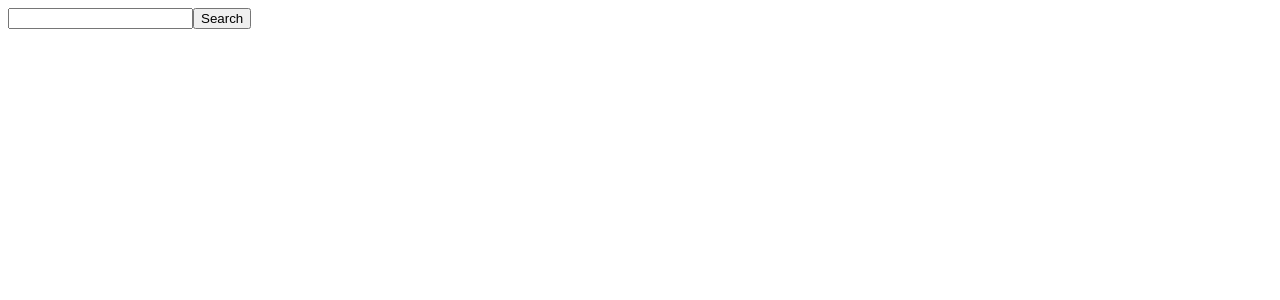
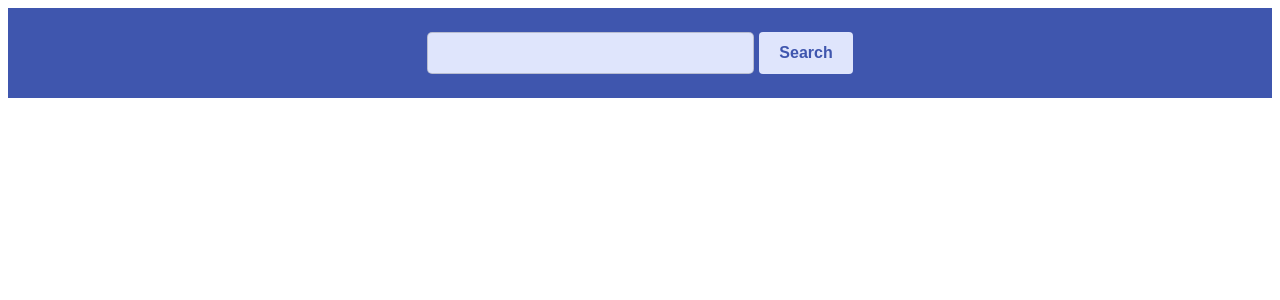
Before and after one commit to annienf17/goit-react-hw-04-images, a React (Create React App) app: page / in a window 1280 px wide. Shown: the top 300 px of the page. Built offline with nearby package versions, Linux system fonts and the light colour scheme.

Commit message:
style css

```diff
--- a/src/components/button/Button.jsx
+++ b/src/components/button/Button.jsx
@@ -6,8 +6,8 @@ export class Button extends Component {
   render() {
     const { onClick } = this.props;
     return (
-      <div className={css.loadMore}>
-        <button onClick={onClick} className={css.button}>
+      <div className={css.load_more}>
+        <button className={css.load_more_button} onClick={onClick}>
           Load more
         </button>
       </div>
--- a/src/components/button/Button.module.css
+++ b/src/components/button/Button.module.css
@@ -0,0 +1,14 @@
+.load_more {
+  margin: auto;
+  text-align: center;
+}
+.load_more_button {
+  color: #fff;
+  background-color: #3f56ae;
+  border: none;
+  border-radius: 4px;
+  outline: none;
+  margin-bottom: 50px;
+  padding: 10px 20px;
+  font-size: 1rem;
+}
--- a/src/components/imagegallery/ImageGallery.jsx
+++ b/src/components/imagegallery/ImageGallery.jsx
@@ -1,12 +1,13 @@
 import React, { Component } from 'react';
 import ImageGalleryItem from '../imagegalleryitem/ImageGalleryItem';
 import PropTypes from 'prop-types';
+import css from './ImageGallery.module.css';
 
 export class ImageGallery extends Component {
   render() {
     const { images, updateModalImage } = this.props;
     return (
-      <div>
+      <ul className={css.imageGallery}>
         {images.map(image => (
           <ImageGalleryItem
             key={image.id}
@@ -17,7 +18,7 @@ export class ImageGallery extends Component {
           />
         ))}
 
-      </div>
+      </ul>
     );
   }
 }
--- /dev/null
+++ b/src/components/imagegallery/ImageGallery.module.css
@@ -0,0 +1,8 @@
+.imageGallery {
+  display: flex;
+  flex-wrap: wrap;
+  justify-content: center;
+  gap: 2rem 2.5rem;
+  margin: 0;
+  padding: 2.5rem 0;
+}
--- a/src/components/imagegalleryitem/ImageGalleryItem.jsx
+++ b/src/components/imagegalleryitem/ImageGalleryItem.jsx
@@ -1,5 +1,6 @@
 import React, { Component } from 'react';
 import PropTypes from 'prop-types';
+import css from './ImageGalleryItem.module.css';
 
 export default class ImageGalleryItem extends Component {
   render() {
@@ -10,7 +11,10 @@ export default class ImageGalleryItem extends Component {
           updateModalImage(largeImageSrc);
         }}
       >
-        <img src={src} alt={alt} />
+      <li className={css.image_gallery_li}>
+         <img className={css.image_gallery_item} src={src} alt={alt} />
+      </li>
+
       </div>
     );
   }
--- /dev/null
+++ b/src/components/imagegalleryitem/ImageGalleryItem.module.css
@@ -0,0 +1,9 @@
+.image_gallery_li {
+ list-style: none;
+}
+.image_gallery_item {
+    width: 480px;
+    height: 360px;
+    object-fit: cover;
+    border-radius: 5px;
+}
--- a/src/components/modal/Modal.module.css
+++ b/src/components/modal/Modal.module.css
@@ -7,11 +7,10 @@
   display: flex;
   justify-content: center;
   align-items: center;
-  background-color: rgba(0, 0, 0, 0.5);
-  z-index: 1200;
+  background-color: rgba(0, 0, 0, 0.7);
 }
-
-.modal {
+.modal img {
   max-width: 100%;
   height: auto;
+
 }
--- a/src/components/searchbar/SearchBar.jsx
+++ b/src/components/searchbar/SearchBar.jsx
@@ -1,13 +1,16 @@
 import React, { Component } from 'react';
+import css from './SearchBar.module.css';
 
 export class SearchBar extends Component {
   render() {
     const { handleChange, handleSubmit } = this.props;
     return (
       <div>
-        <form onSubmit={handleSubmit}>
-          <input type="text" onChange={handleChange} />
-          <button type="submit">Search</button>
+        <form className={css.form} onSubmit={handleSubmit}>
+          <input className={css.input} type="text" onChange={handleChange} />
+          <button className={css.search_button} type="submit">
+            Search
+          </button>
         </form>
       </div>
     );
--- /dev/null
+++ b/src/components/searchbar/SearchBar.module.css
@@ -0,0 +1,31 @@
+.form {
+  margin: auto;
+  text-align: center;
+  padding: 1.5rem 0;
+  background-color: rgb(63, 86, 174);
+  display: flex;
+  justify-content: center;
+  gap: 5px;
+}
+.input {
+  width: 300px;
+  height: 20px;
+  padding: 10px;
+  padding-left: 15px;
+  border: 1px solid rgba(33, 33, 33, 0.2);
+  border-radius: 5px;
+  padding-left: 15px;
+  color: #757575;
+  background-color: rgb(223, 229, 252);
+  font-size: 1.5rem;
+}
+.search_button {
+  background-color: rgb(223, 229, 252);
+  padding: 10px 20px;
+  outline: none;
+  color: rgb(63, 86, 174);
+  border: none;
+  font-weight: 600;
+  border-radius: 4px;
+  font-size: 1rem;
+}
```
